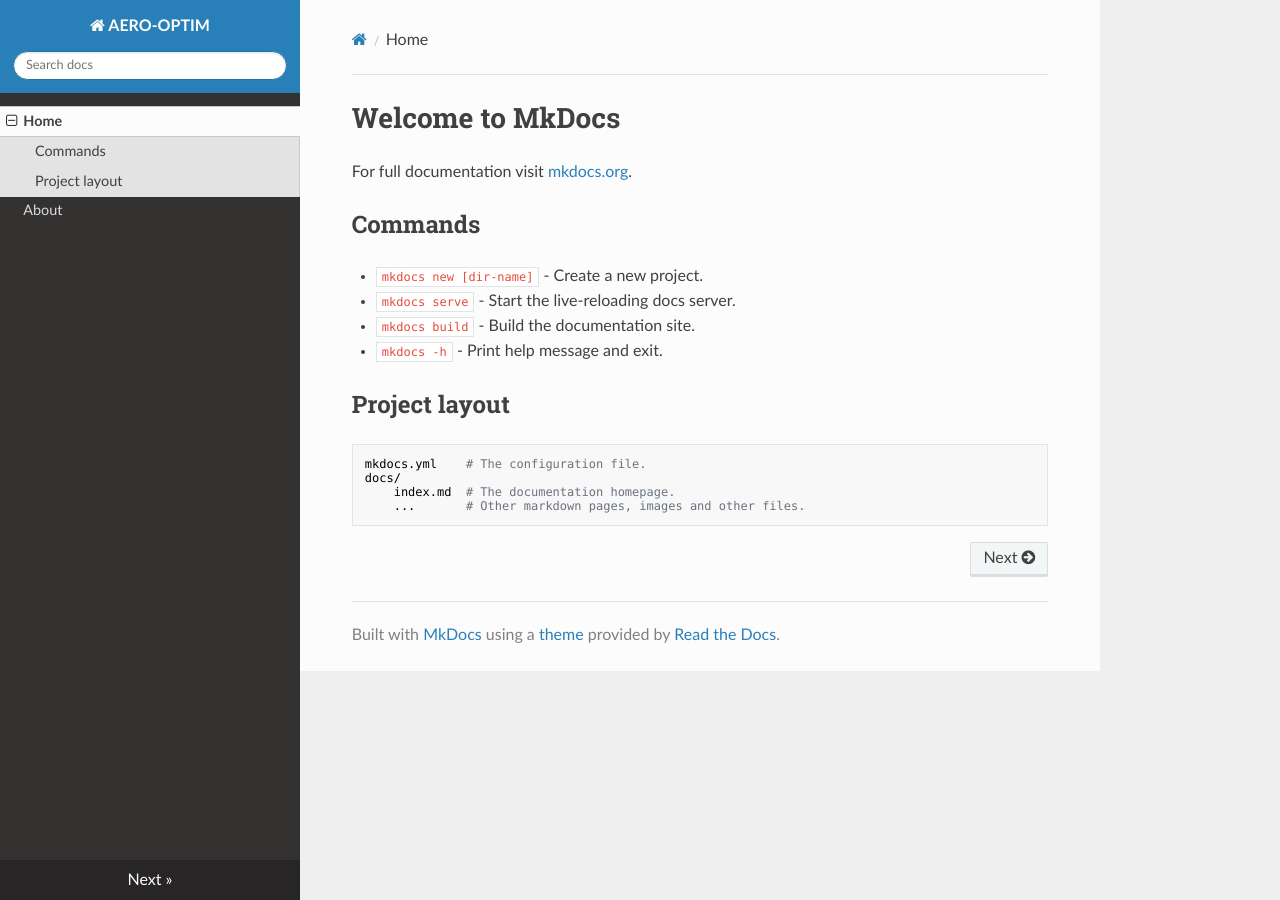
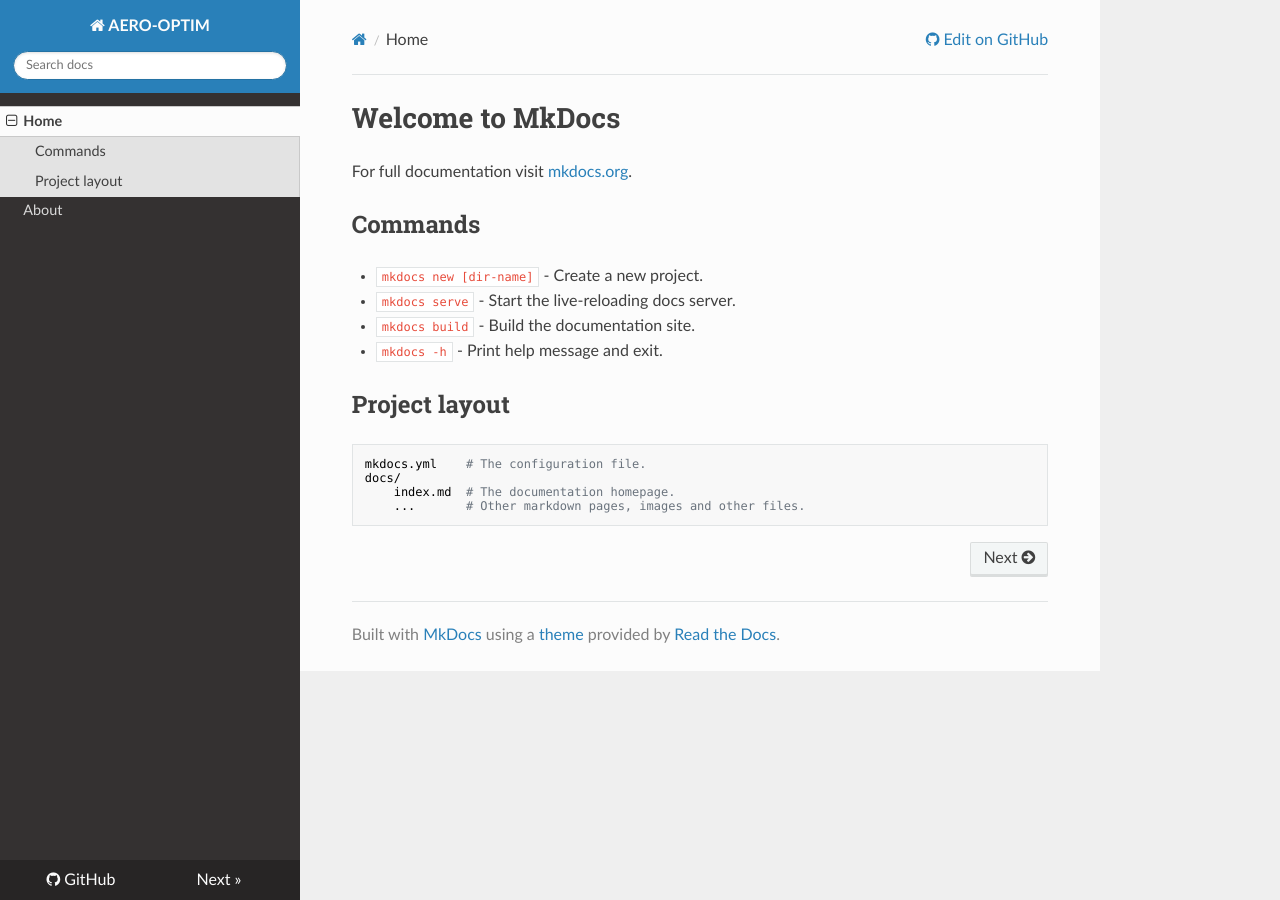
Before and after one commit to mschouler/aero-optim, an MkDocs documentation site: the page built from docs/index.md, in a window 1280 px wide. Built offline with MkDocs 1.6.1, drawn with Linux system fonts in a browser that asks for light colours; nearby versions of some CDN libraries; some of the changed lines change nothing that is shown.

Commit message:
FIX - fix site url in mkdocs config

```diff
--- a/mkdocs.yml
+++ b/mkdocs.yml
@@ -1,5 +1,6 @@
 site_name: AERO-OPTIM
-site_url: https://example.com/
+site_url: https://mschouler.github.io/aero-optim/
+repo_url: https://github.com/mschouler/aero-optim
 site_dir: public
 # site_favicon: path/to/favicon
 nav:
```
